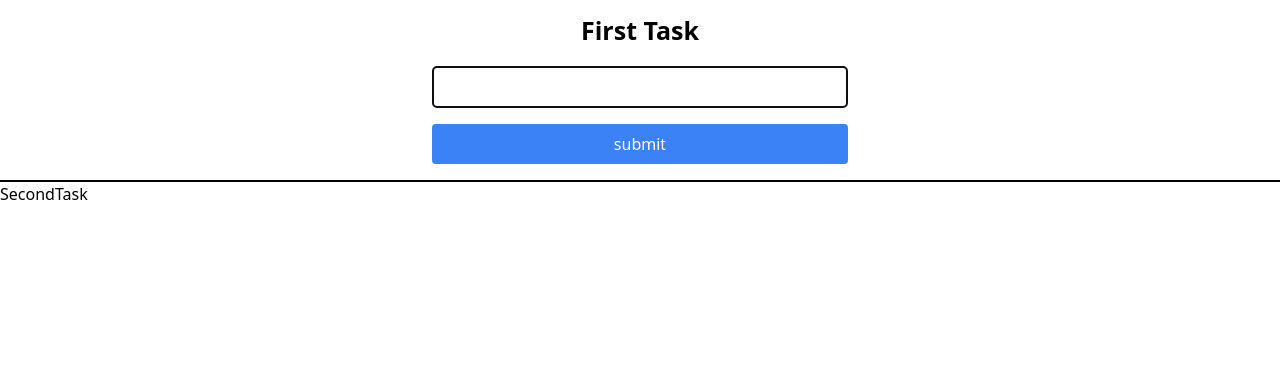
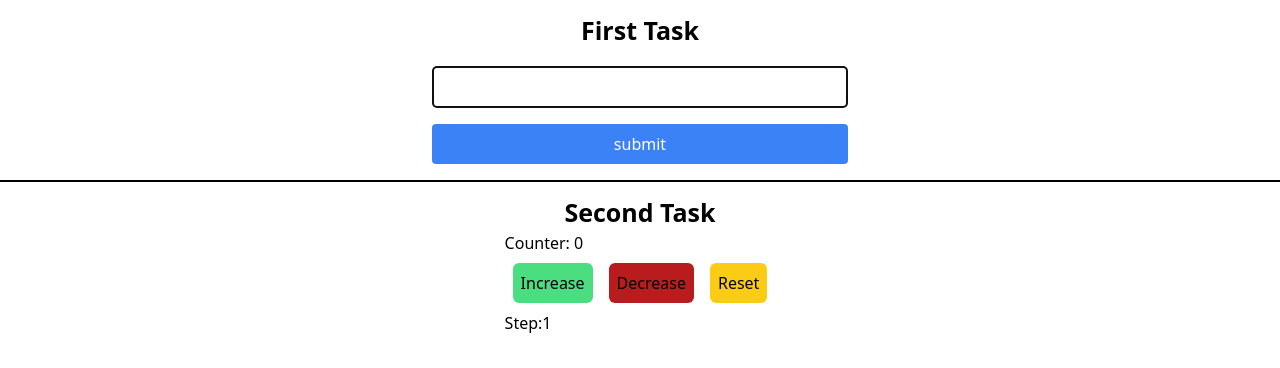
Before and after one commit to kian-farzaneh/hw17, a React (Vite) app: page / in a window 1280 px wide. Shown: the top 368 px of the page. Built offline with nearby package versions, Linux system fonts and the light colour scheme.

Commit message:
finish second task

```diff
--- a/src/components/homeComponents/homeComponents.tsx
+++ b/src/components/homeComponents/homeComponents.tsx
@@ -8,7 +8,7 @@ function HomeComponents() {
             <FirstTask />
         </div>
         <div className="w-full border border-black"></div>
-        <div>
+        <div className="flex flex-col justify-center items-center">
             <SecondTask />
         </div>
     </>;
--- a/src/components/secondTask/secondTask.tsx
+++ b/src/components/secondTask/secondTask.tsx
@@ -1,9 +1,67 @@
-import React from "react";
+import React, { useReducer } from "react";
+
+interface State {
+    count: number;
+    step: number;
+};
+
+type Action = | { type: "increase" } | { type: "decrease" } | { type: "reset" } | { type: "setStep"; step: number }
+
+const initialState: State = {
+    count: 0,
+    step: 1
+};
+
+function reducer(state: State, action: Action) {
+    switch (action.type) {
+        case 'increase':
+            return { ...state, count: state.count + state.step };
+        case 'decrease':
+            return { ...state, count: state.count - state.step };
+        case 'reset':
+            return { ...state, count: 0 };
+        case 'setStep':
+            return { ...state, step: action.step };
+        default :
+            return state;
+    };
+};
+
+
 
 function SecondTask() {
-    return<>
-        SecondTask
-    </>
+
+    const [num, dispatch] = useReducer(reducer, initialState);
+
+    function handleIncrease() {
+        dispatch({type: 'increase'});
+    };
+
+    function handleDecrease() {
+        dispatch({type: 'decrease'});
+    };
+
+    function handleReset() {
+        dispatch({type: 'reset'});
+    };
+
+    function handleSetStep(e:React.ChangeEvent<HTMLInputElement>) {
+        dispatch({type: 'setStep' , step: Number(e.target.value)})
+    }
+
+    return <>
+        <h1 className="w-full mt-3 font-bold text-[25px] flex justify-center items-center">Second Task</h1>
+        <div>
+            <h1>Counter: {num.count}</h1>
+            <button className="bg-green-400 m-2 p-2 rounded-md" onClick={handleIncrease}>Increase</button>
+            <button className="bg-red-700 m-2 p-2 rounded-md" onClick={handleDecrease}>Decrease</button>
+            <button className="bg-yellow-400 m-2 p-2 rounded-md" onClick={handleReset}>Reset</button>
+            <br />
+            <label>Step:
+                <input type="number" min={0} value={num.step} onChange={handleSetStep} />
+            </label>
+        </div>
+    </>;
 };
 
 export default SecondTask;
```
